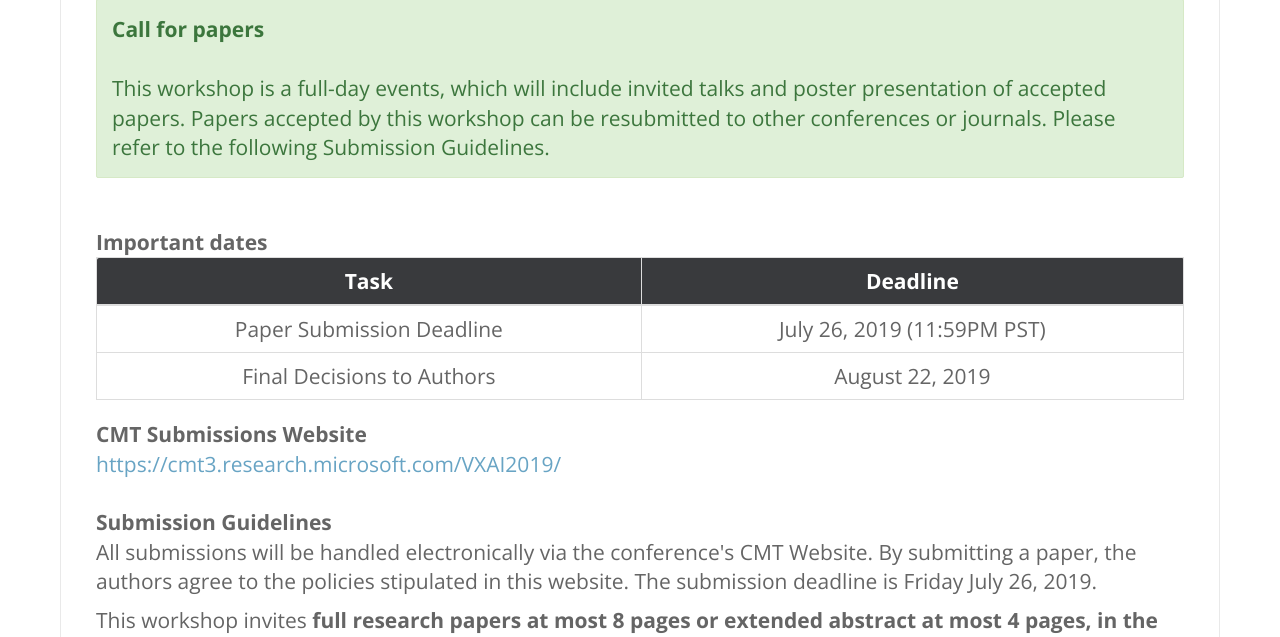
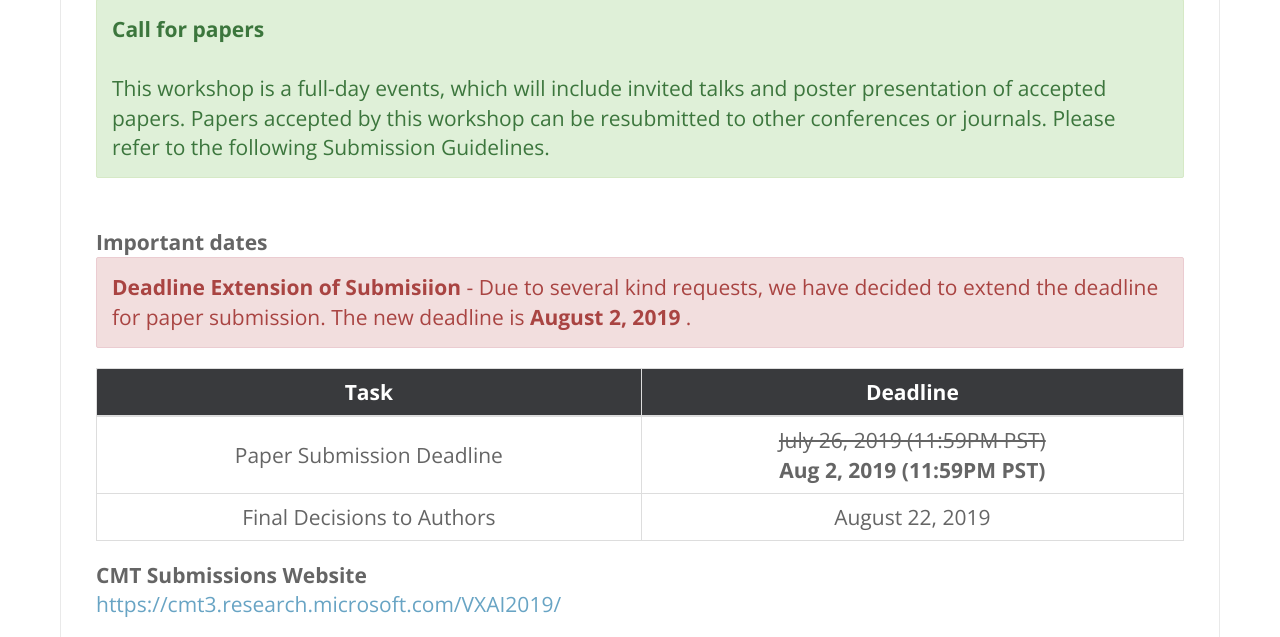
Before and after one commit to SAIL-KAIST/xai, a Django app: template web/templates/web/workshop19.html in a window 1280 px wide. Shown: the part 3050-3687 px from the top of the page. Run offline with Django 3.2, Linux system fonts and the light colour scheme; the template is opened without the code that fills it, so the values that code supplies are empty; some libraries are stand-ins or nearby versions.

Commit message:
workshop deadline extension

```diff
--- a/web/templates/web/workshop19.html
+++ b/web/templates/web/workshop19.html
@@ -61,7 +61,7 @@
 						intelligence systems are often perceived as black-boxes. Researchers would like to be able to interpret what
 						the AI model has learned in order to identify biases and failure models and improve models. Many government
 						agencies pay special attention to the topic. In May 2018, EU enacted the General Data Protection Regulation
-						(GDPR) which mandates a right to explanation from machine learning model. An US agency, DARPA,
+						(GDPR) which mandates a right to explanation from machine learning model. An USA agency, DARPA,
 						launched an Explainable Artificial Intelligence program in 2017. The ministry of science and ICT (MSIT) of
 						South Korea established an Explainable Artificial Intelligence Center.<br><br>
 						Recently, several models and algorithms are introduced to explain or interpret the decision of complex
@@ -215,6 +215,12 @@
 					 Please refer to the following Submission Guidelines.  <br>
 					</div><br>
 					<span><strong>Important dates </strong><br>
+
+					<div class="alert alert-danger">
+						<strong>Deadline Extension of Submisiion</strong> - Due to several kind requests, we have decided to extend the deadline for paper submission. The new deadline is <strong>August 2, 2019</strong> .
+					</div>
+
+
 					 <table class="table table-bordered">
 						  <thead>
 							<tr style="color: white; background-color:#393a3d;">
@@ -225,7 +231,8 @@
 						  <tbody  style="text-align: center;">
 							  <tr>
 								  <td>Paper Submission Deadline</td>
-								  <td>July 26, 2019 (11:59PM PST)</td>
+								  <td><del>July 26, 2019 (11:59PM PST)</del><br>
+									  <strong>Aug 2, 2019 (11:59PM PST)</strong></td>
 							  </tr>
 							  <tr>
 								  <td>Final Decisions to Authors</td>
@@ -241,7 +248,7 @@
 					<span><strong>Submission Guidelines</strong></span>
 
 					<p> All submissions will be handled electronically via the conference's CMT Website. By submitting a paper, the authors agree to the policies stipulated in this website.
-					The submission deadline is Friday July 26, 2019. </p>
+						The submission deadline is Friday <strong>August 26, 2019.</strong>> </p>
 						<p> This workshop invites <strong>full research papers at most 8 pages or extended abstract at most 4 pages, in the ICCV style</strong>. Additional pages containing only cited references are allowed.
 						As <strong>single-blind peer reviewing</strong>, the author's name and affiliation are on the paper.<br><br>
 						Please refer to the following files for detailed formatting instructions:</p>
```
